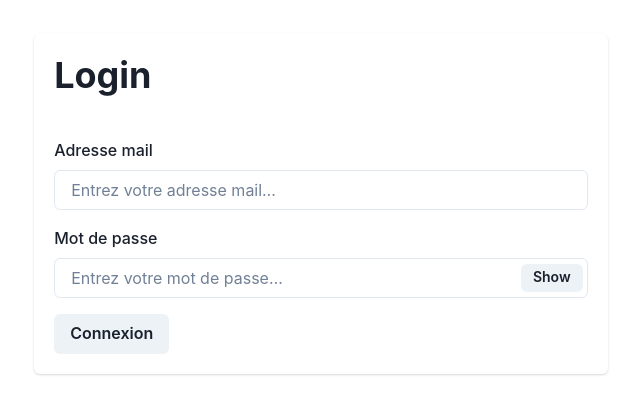
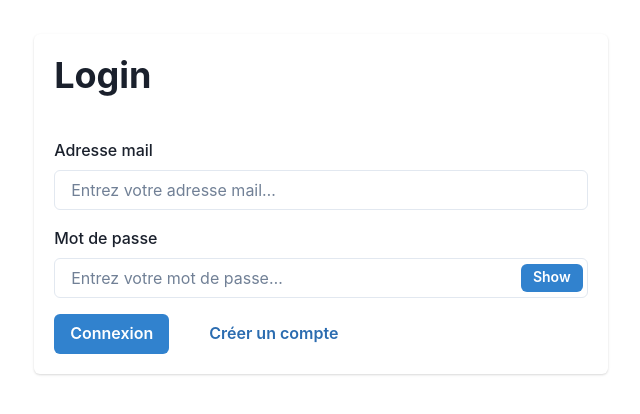
Before and after one commit to Julien1100/stockify-front, a React (Vite) app: page /login in a window 1280 px wide. Shown: the part 196-610 px from the top of the page, without its empty margins (319-959 px from the left). Built offline with nearby package versions, Linux system fonts and the light colour scheme.

Commit message:
🔐 Improved login validation and UX
🛠️ Updated Login component to include required validation for email and password fields, added "Create an account" button linking to the registration page for better user experience.

```diff
--- a/src/components/Login.jsx
+++ b/src/components/Login.jsx
@@ -3,6 +3,7 @@ import axios from "axios";
 
 import {
   Button,
+  ButtonGroup,
   Card,
   CardBody,
   CardHeader,
@@ -15,7 +16,7 @@ import {
   InputGroup,
   InputRightElement,
 } from "@chakra-ui/react";
-import { useNavigate } from "react-router-dom";
+import { NavLink, useNavigate } from "react-router-dom";
 
 export default function Login() {
   const [show, setShow] = useState(false);
@@ -72,6 +73,7 @@ export default function Login() {
                   type="email"
                   placeholder="Entrez votre adresse mail…"
                   mb={4}
+                  isRequired
                 />
 
                 <FormLabel>Mot de passe</FormLabel>
@@ -82,15 +84,30 @@ export default function Login() {
                     pr={"4.5rem"}
                     type={show ? "text" : "password"}
                     placeholder="Entrez votre mot de passe…"
+                    isRequired
                   />
                   <InputRightElement w={"4.5rem"}>
-                    <Button h={"1.75rem"} size="sm" onClick={handleClick}>
+                    <Button
+                      colorScheme="blue"
+                      h={"1.75rem"}
+                      size="sm"
+                      onClick={handleClick}
+                    >
                       {show ? "Hide" : "Show"}
                     </Button>
                   </InputRightElement>
                 </InputGroup>
 
-                <Button type="submit">Connexion</Button>
+                <ButtonGroup gap={4}>
+                  <Button colorScheme="blue" type="submit">
+                    Connexion
+                  </Button>
+                  <NavLink to="/register">
+                    <Button variant={"ghost"} colorScheme="blue">
+                      Créer un compte
+                    </Button>
+                  </NavLink>
+                </ButtonGroup>
               </FormControl>
             </form>
           </CardBody>
```
